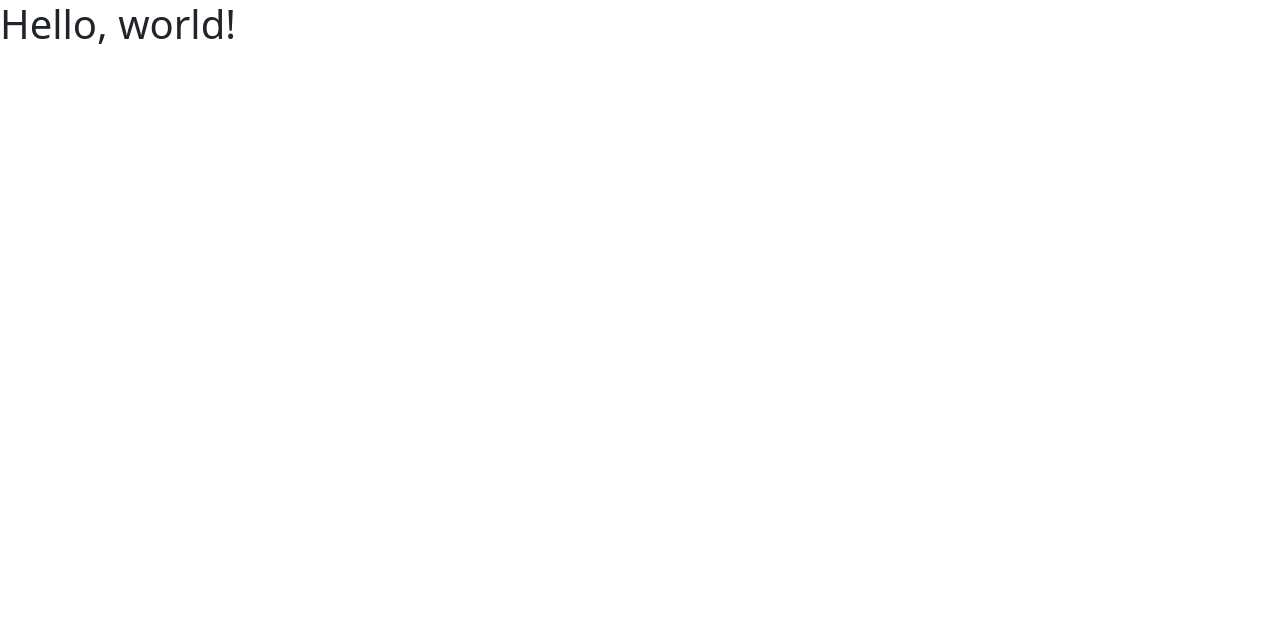
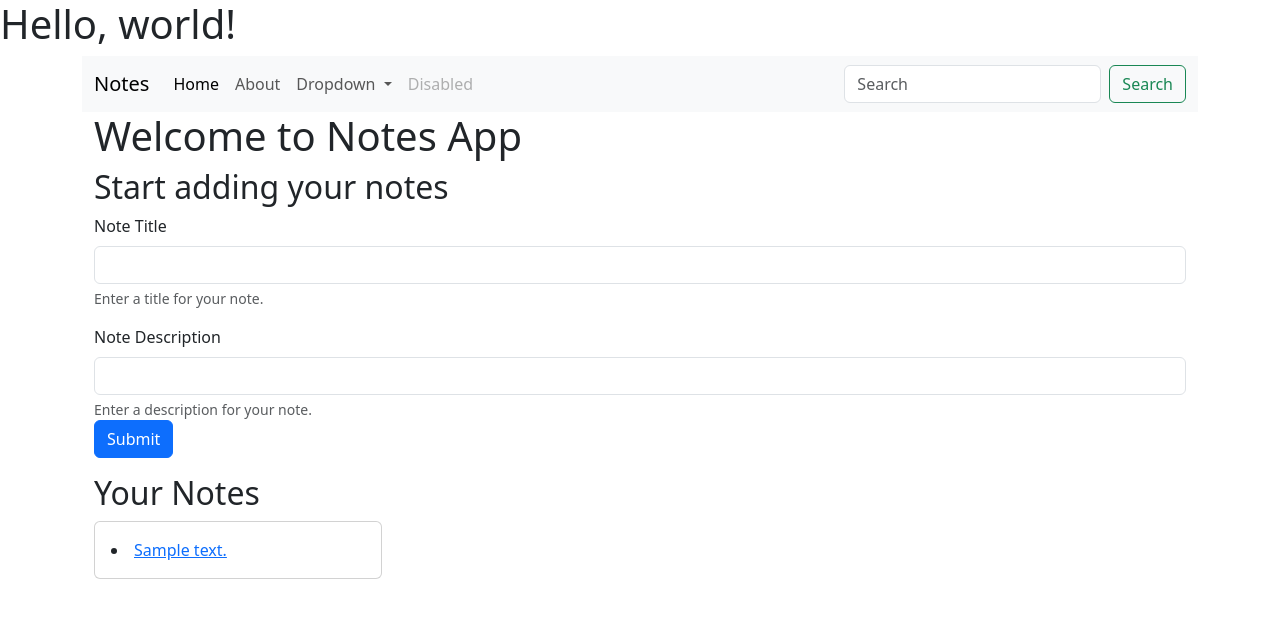
Before and after one commit to Ayushs135/Notes-app, a FastAPI app: page / in a window 1280 px wide. Before the commit the part shown is almost empty. Shown: the top 618 px of the page. Run offline with FastAPI, Linux system fonts and the light colour scheme; a database or web service that is not in the repository returns one stand-in record (values such as "Sample title").

Commit message:
Made a general page

```diff
--- a/templates/index.html
+++ b/templates/index.html
@@ -3,11 +3,75 @@
   <head>
     <meta charset="utf-8">
     <meta name="viewport" content="width=device-width, initial-scale=1">
-    <title>Bootstrap demo</title>
+    <title>Notes app</title>
     <link href="https://cdn.jsdelivr.net/npm/bootstrap@5.3.8/dist/css/bootstrap.min.css" rel="stylesheet" integrity="sha384-sRIl4kxILFvY47J16cr9ZwB07vP4J8+LH7qKQnuqkuIAvNWLzeN8tE5YBujZqJLB" crossorigin="anonymous">
   </head>
   <body>
     <h1>Hello, world!</h1>
     <script src="https://cdn.jsdelivr.net/npm/bootstrap@5.3.8/dist/js/bootstrap.bundle.min.js" integrity="sha384-FKyoEForCGlyvwx9Hj09JcYn3nv7wiPVlz7YYwJrWVcXK/BmnVDxM+D2scQbITxI" crossorigin="anonymous"></script>
+    <div class="container">
+        <nav class="navbar navbar-expand-lg bg-body-tertiary">
+  <div class="container-fluid">
+    <a class="navbar-brand" href="#">Notes</a>
+    <button class="navbar-toggler" type="button" data-bs-toggle="collapse" data-bs-target="#navbarSupportedContent" aria-controls="navbarSupportedContent" aria-expanded="false" aria-label="Toggle navigation">
+      <span class="navbar-toggler-icon"></span>
+    </button>
+    <div class="collapse navbar-collapse" id="navbarSupportedContent">
+      <ul class="navbar-nav me-auto mb-2 mb-lg-0">
+        <li class="nav-item">
+          <a class="nav-link active" aria-current="page" href="#">Home</a>
+        </li>
+        <li class="nav-item">
+          <a class="nav-link" href="#">About</a>
+        </li>
+        <li class="nav-item dropdown">
+          <a class="nav-link dropdown-toggle" href="#" role="button" data-bs-toggle="dropdown" aria-expanded="false">
+            Dropdown
+          </a>
+          <ul class="dropdown-menu">
+            <li><a class="dropdown-item" href="#">Action</a></li>
+            <li><a class="dropdown-item" href="#">Another action</a></li>
+            <li><hr class="dropdown-divider"></li>
+            <li><a class="dropdown-item" href="#">Something else here</a></li>
+          </ul>
+        </li>
+        <li class="nav-item">
+          <a class="nav-link disabled" aria-disabled="true">Disabled</a>
+        </li>
+      </ul>
+      <form class="d-flex" role="search">
+        <input class="form-control me-2" type="search" placeholder="Search" aria-label="Search"/>
+        <button class="btn btn-outline-success" type="submit">Search</button>
+      </form>
+    </div>
+  </div>
+</nav>
+<div class="container">
+    <h1>Welcome to Notes App</h1>
+    <h2>Start adding your notes</h2>
+    <form method = "post">
+  <div class="mb-3">
+    <label for="Title" class="form-label">Note Title</label>
+    <input type="text" class="form-control" id="Title" aria-describedby="titleHelp">
+    <div id="titleHelp" class="form-text">Enter a title for your note.</div>
+  </div>
+  <div class="mb-3">
+    <label for="desc" class="form-label">Note Description</label>
+    <input type="text" class="form-control" id="desc" aria-describedby="descHelp">
+    <div id="descHelp" class="form-text">Enter a description for your note.</div>
+  <button type="submit" class="btn btn-primary">Submit</button>
+</form>
+</div>
+    </div>
+    <div class="container">
+        <h2>Your Notes</h2>
+        {% for note in new_docs %}
+            <div class="card" style="width: 18rem;">
+                <div class="card-body">
+                    <li> <a href = "{{ note.id }}">{{ note.note }}</a> </li>
+                </div>
+            </div>
+        {% endfor %}
+    </div>
   </body>
 </html>
```
